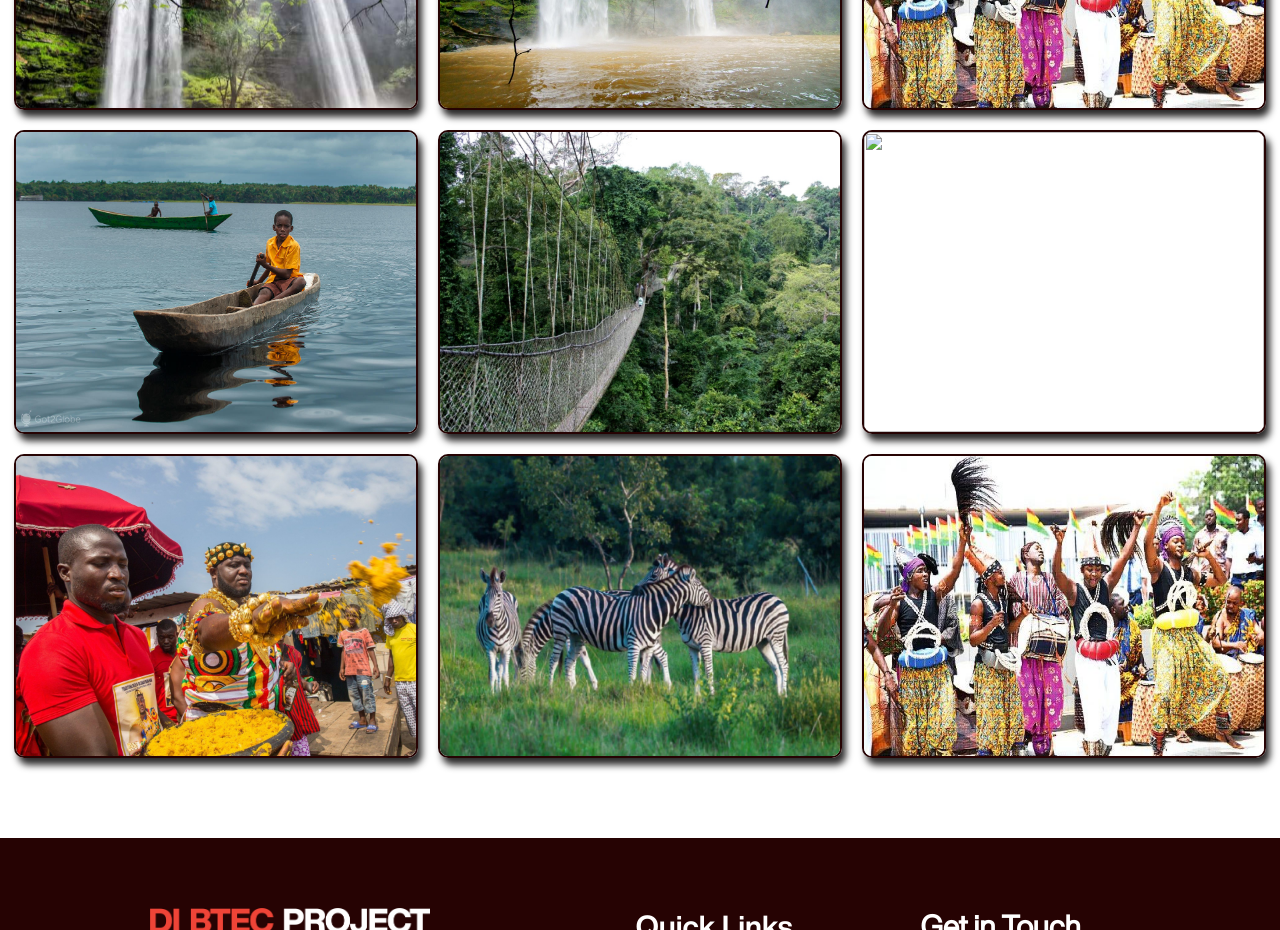
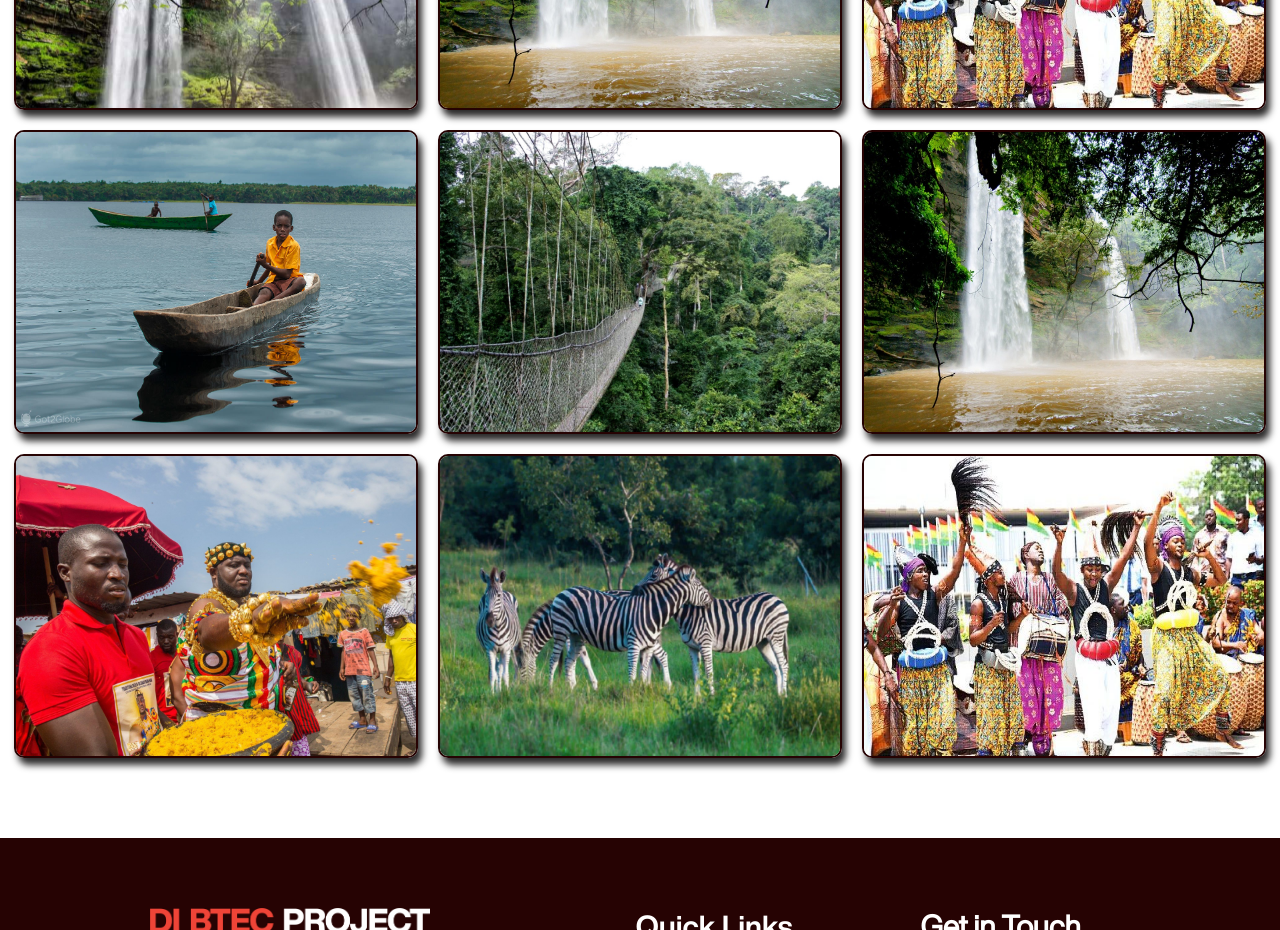
Before and after one commit to Mustapha2024-ui/Salisu_Mustapha_Mohammed_Experience-Ghana, a plain HTML site: page gallery.html in a window 1280 px wide. Shown: the part 3520-4450 px from the top of the page. Drawn offline with Linux system fonts and the light colour scheme.

Commit message:
Update gallery.html

```diff
--- a/gallery.html
+++ b/gallery.html
@@ -62,7 +62,7 @@
         <img src="culture.jpg" alt="">
         <img src="d46daedd-eeec-4bf3-84d8-80e4011d0637.jpg" alt="">
         <img src="kakum.png" alt="">
-        <img src="images/boti-falls-1.jpg" alt="">
+        <img src="boti-falls-1.jpg" alt="">
         <img src="homowo.png" alt="">
         <img src="shaihills.jpg" alt="">
         <img src="culture.jpg" alt="">
```
